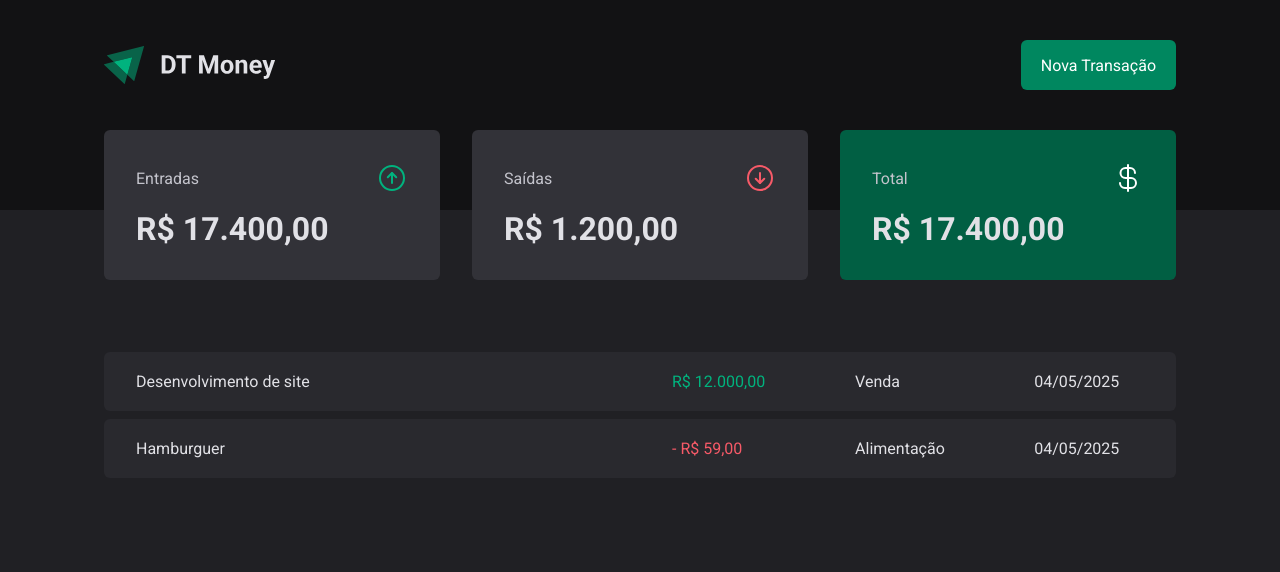
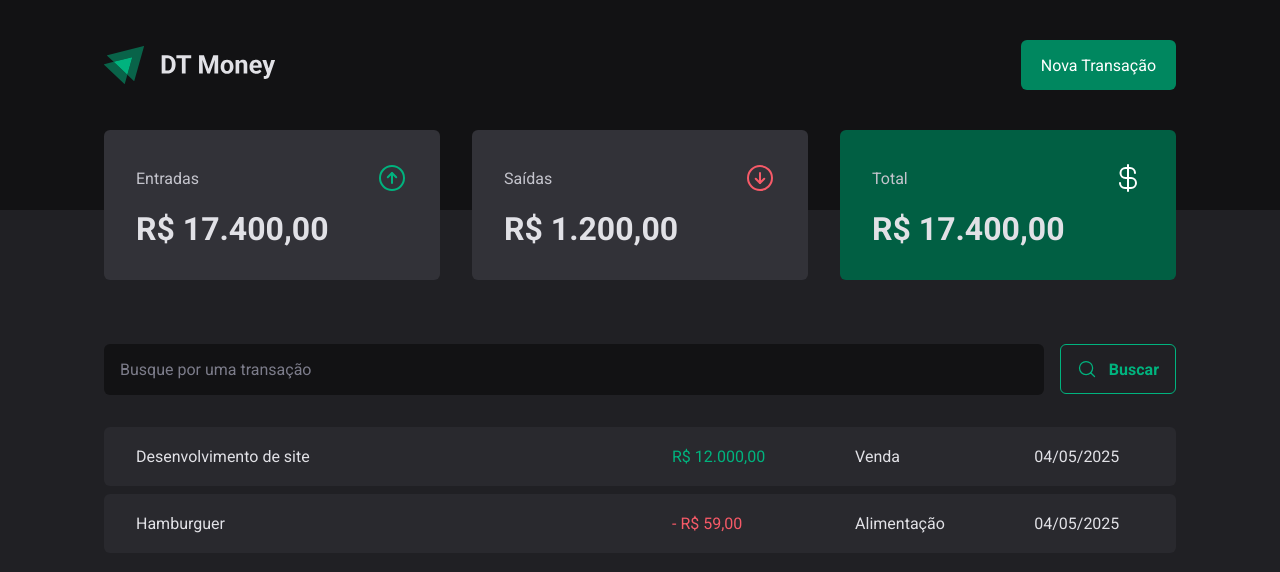
Before and after one commit to GabrielFer02/dt-money-v2, a React (Vite) app: page / in a window 1280 px wide. Shown: the top 572 px of the page. Built offline with nearby package versions, Linux system fonts and the light colour scheme.

Commit message:
create search form and styles

```diff
--- a/src/pages/Transactions/Transactions.tsx
+++ b/src/pages/Transactions/Transactions.tsx
@@ -1,5 +1,6 @@
 import { Header } from "../../components/Header/Header";
 import { Summary } from "../../components/Summary/Summary";
+import { SearchForm } from "../components/SearchForm/SearchForm";
 import style from "./Transactions.module.css";
 
 export function Transactions() {
@@ -9,17 +10,23 @@ export function Transactions() {
       <Summary />
 
       <main className={style.transactionsContainer}>
+        <SearchForm />
+
         <table className={style.transactionsTable}>
           <tbody>
             <tr>
               <td width="50%">Desenvolvimento de site</td>
-              <td><span className={style.income}>R$ 12.000,00</span></td>
+              <td>
+                <span className={style.income}>R$ 12.000,00</span>
+              </td>
               <td>Venda</td>
               <td>04/05/2025</td>
             </tr>
             <tr>
               <td width="50%">Hamburguer</td>
-              <td><span className={style.outcome}>- R$ 59,00</span></td>
+              <td>
+                <span className={style.outcome}>- R$ 59,00</span>
+              </td>
               <td>Alimentação</td>
               <td>04/05/2025</td>
             </tr>
--- /dev/null
+++ b/src/pages/components/SearchForm/SearchForm.module.css
@@ -0,0 +1,37 @@
+.searchFormContainer {
+  display: flex;
+  gap: 1rem;
+
+  input {
+    flex: 1;
+    border-radius: 6px;
+    border: 0;
+    background: var(--gray-900);
+    padding: 1rem;
+
+    &::placeholder {
+      color: var(--gray-500);
+    }
+  }
+
+  button {
+    display: flex;
+    align-items: center;
+    gap: 0.75rem;
+
+    border: 0;
+    padding: 1rem;
+    background: transparent;
+    border: 1px solid var(--green-300);
+    color: var(--green-300);
+    font-weight: bold;
+    border-radius: 6px;
+
+    &:hover {
+    background: var(--green-500);
+    border-color: var(--green-500);
+    color: var(--white);
+    transition: background-color 0.2s, color 0.2s, border-color 0.2s;
+    }
+  }
+}
--- /dev/null
+++ b/src/pages/components/SearchForm/SearchForm.tsx
@@ -0,0 +1,13 @@
+import { MagnifyingGlass } from "phosphor-react";
+import style from "./SearchForm.module.css"
+export function SearchForm() {
+  return (
+    <form className={style.searchFormContainer}>
+      <input type="text" placeholder="Busque por uma transação" />
+      <button type="submit">
+        <MagnifyingGlass size={20} />
+        Buscar
+      </button>
+    </form>
+  );
+}
```
